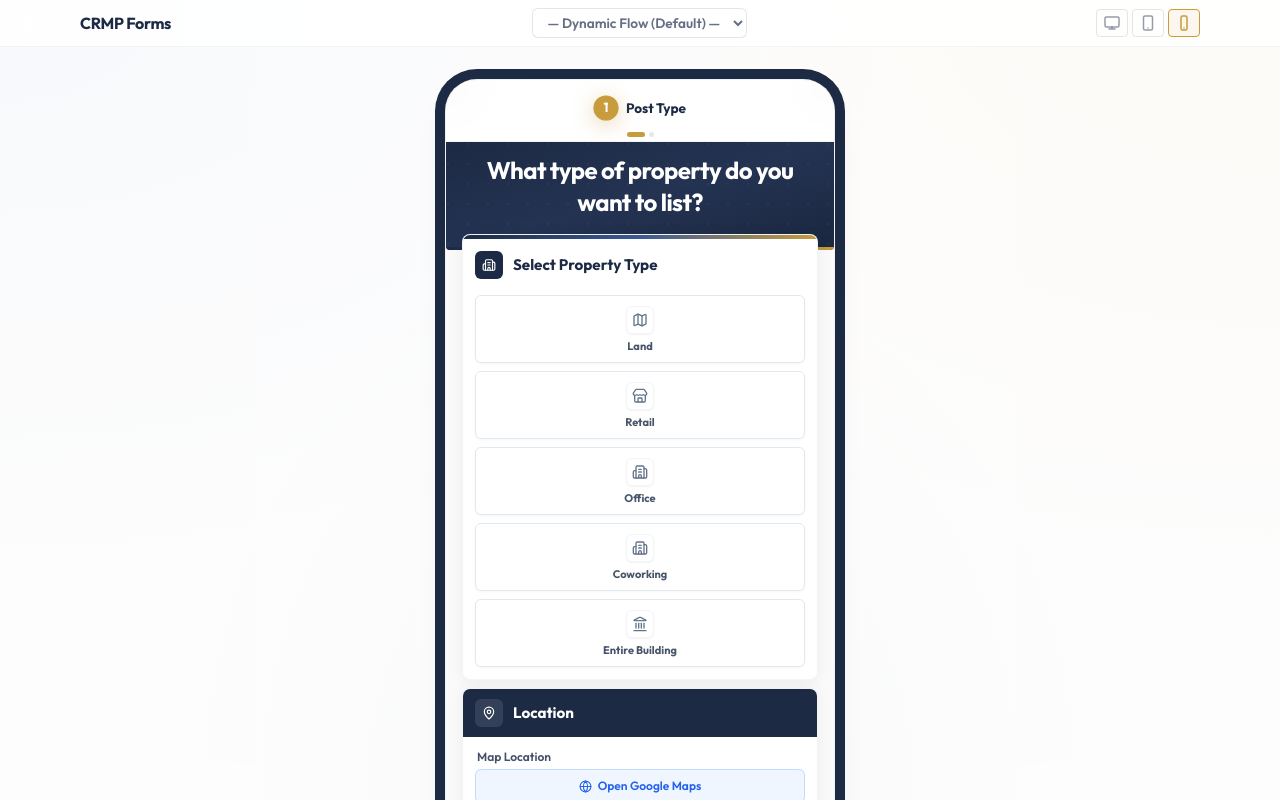
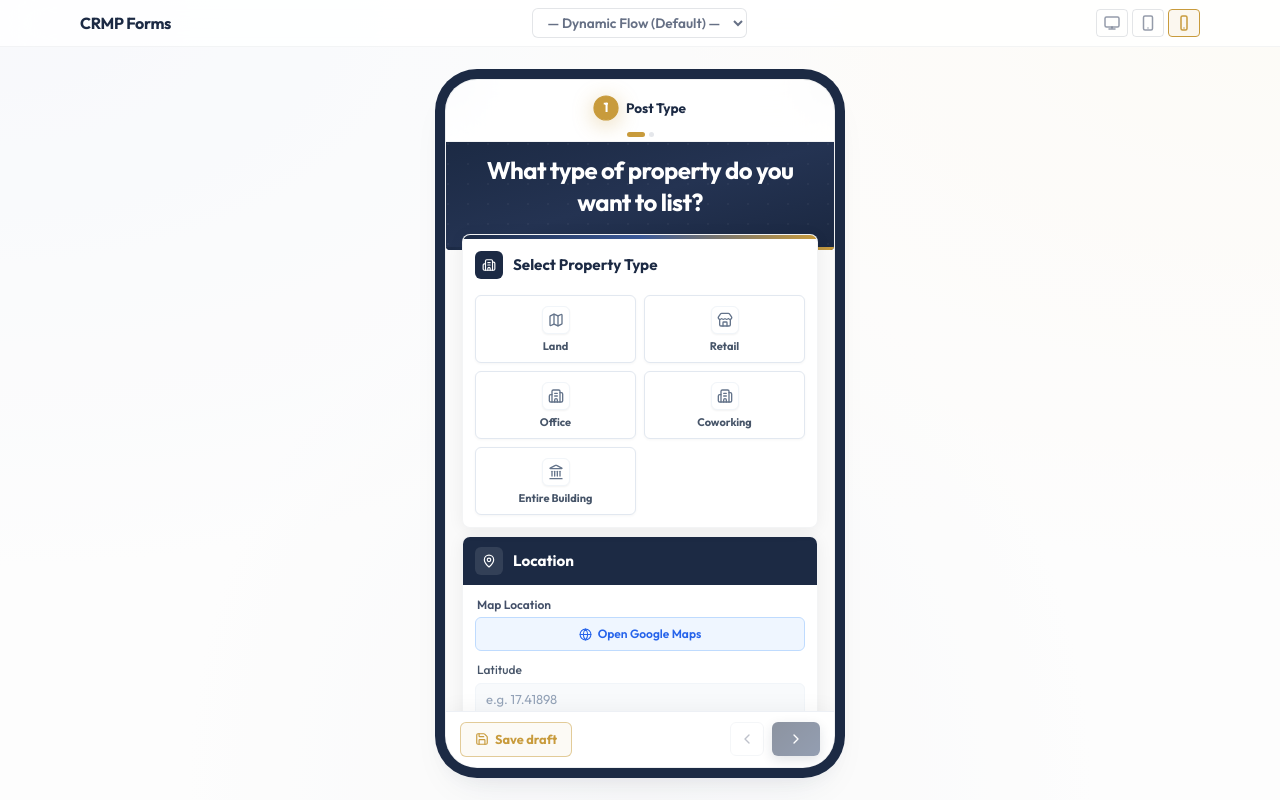
Before and after one commit to onemanwithoneserver/CRMP-Forms, a React (Vite) app in the folder forms/: page /CRMP-Forms/mapping in a window 1280 px wide. Both pictures are taken after a click on the button 1183 px from the left and 23 px from the top of the page. Built offline with nearby package versions, Linux system fonts and the light colour scheme.

Commit message:
Patch Work 4.4

```diff
--- a/forms/src/App.tsx
+++ b/forms/src/App.tsx
@@ -153,14 +153,15 @@ function InnerApp() {
   const { device } = useDevice()
 
   return (
-    <div style={{ minHeight: '100vh', background: 'var(--surface)' }}>
+    <div style={{ height: '100vh', display: 'flex', flexDirection: 'column', overflow: 'hidden', background: 'var(--surface)' }}>
       <Header />
       <main
         data-device={device}
         className={
-          device === 'desktop' ? 'max-w-5xl mx-auto' :
-            device === 'mobile' ? 'max-w-[430px] mx-auto' : ''
+          device === 'desktop' ? 'max-w-5xl mx-auto w-full' :
+            device === 'mobile' ? 'max-w-[430px] mx-auto w-full' : 'w-full'
         }
+        style={{ flex: 1, overflow: 'hidden', display: 'flex', flexDirection: 'column' }}
       >
         <Routes>
           <Route path="/" element={<MappingApp />} />
--- a/forms/src/pages/MappingApp.tsx
+++ b/forms/src/pages/MappingApp.tsx
@@ -59,7 +59,7 @@ export default function MappingApp() {
   }
 
   return (
-    <div className="flex flex-col h-auto">
+    <div className="flex flex-col h-full">
       {!state.designStepOverride && (
         <StepHeader
           steps={steps}
--- a/forms/src/pages/seller/PostType/PostType.tsx
+++ b/forms/src/pages/seller/PostType/PostType.tsx
@@ -261,7 +261,7 @@ export default function PostType() {
         initialLat={localLocation.latitude}
         initialLng={localLocation.longitude}
       />
-      <div className="flex flex-col h-auto bg-[#fafafa]">
+      <div className="flex flex-col h-full bg-[#fafafa]">
       <div className="flex-1 overflow-y-auto scroll-smooth">
 
         {/* ─── Hero ─── */}
@@ -296,7 +296,7 @@ export default function PostType() {
               {isMobile ? (
                 <div className="flex flex-col gap-2">
                   {/* All unselected cards — 3-col grid (default) / 2-col grid (selection active) */}
-                  <div className={propertyType ? 'grid grid-cols-2 gap-2' : 'grid grid-cols-3 gap-2'}>
+                  <div className={propertyType ? 'grid grid-cols-2 gap-2' : 'grid grid-cols-2 gap-2'}>
                     {PROPERTY_TYPE_CARDS.filter(t => t.id !== propertyType).map(type => (
                       <PropertyCard
                         key={type.id}
--- a/forms/src/pages/seller/PostType/SelectPropertyType.tsx
+++ b/forms/src/pages/seller/PostType/SelectPropertyType.tsx
@@ -75,7 +75,7 @@ export default function SelectPropertyType({ sectionRef }: SelectPropertyTypePro
             <div className="flex flex-col gap-2">
 
               {/* All unselected cards — 3-col grid (default) / 2-col grid (selection active) */}
-              <div className={propertyType ? 'grid grid-cols-2 gap-2' : 'grid grid-cols-3 gap-2'}>
+              <div className={propertyType ? 'grid grid-cols-2 gap-2' : 'grid grid-cols-2 gap-2'}>
                 {PROPERTY_TYPE_CARDS.filter(t => t.id !== propertyType).map(type => (
                   <PropertyCard
                     key={type.id}
```
